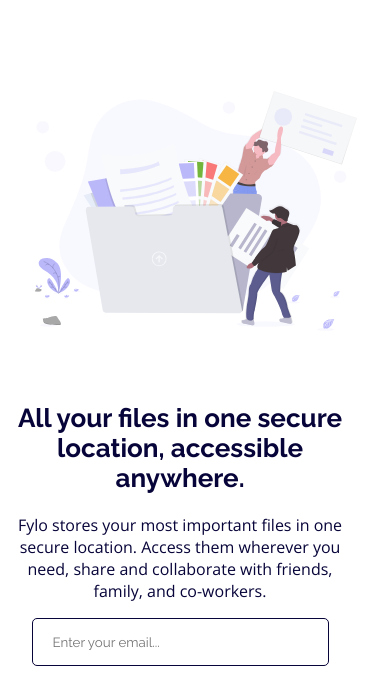
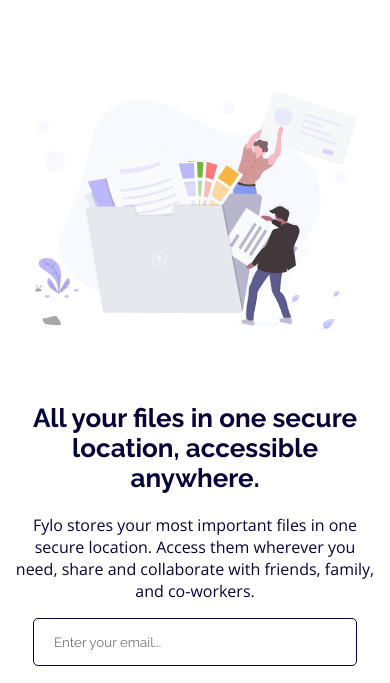
Before and after one commit to RaynaFaye/fylo-lp-two-columns, a plain HTML site: page index.html in a window 390 px wide. Shown: the part 113-796 px from the top of the page. Drawn offline with nearby package versions, Linux system fonts and the light colour scheme.

Commit message:
Corrected a  margin error for responsiveness

```diff
--- a/css/style.css
+++ b/css/style.css
@@ -311,6 +311,9 @@
     flex-direction: column-reverse;
     padding: 0 15px;
   }
+  .section__text-block {
+    margin-right: 0px;
+  }
   .section__illustration-img-block {
     margin-bottom: 50px;
   }
```
